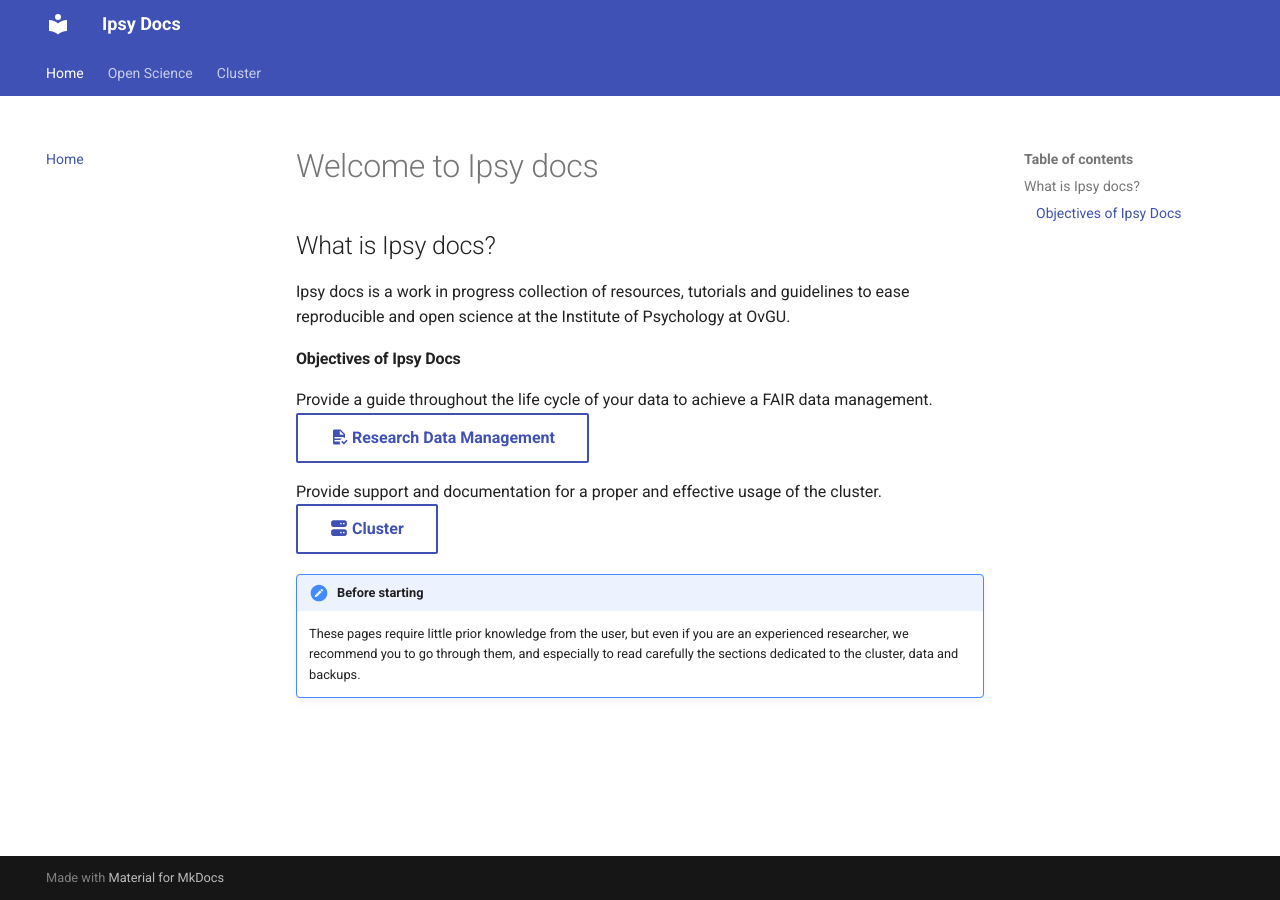
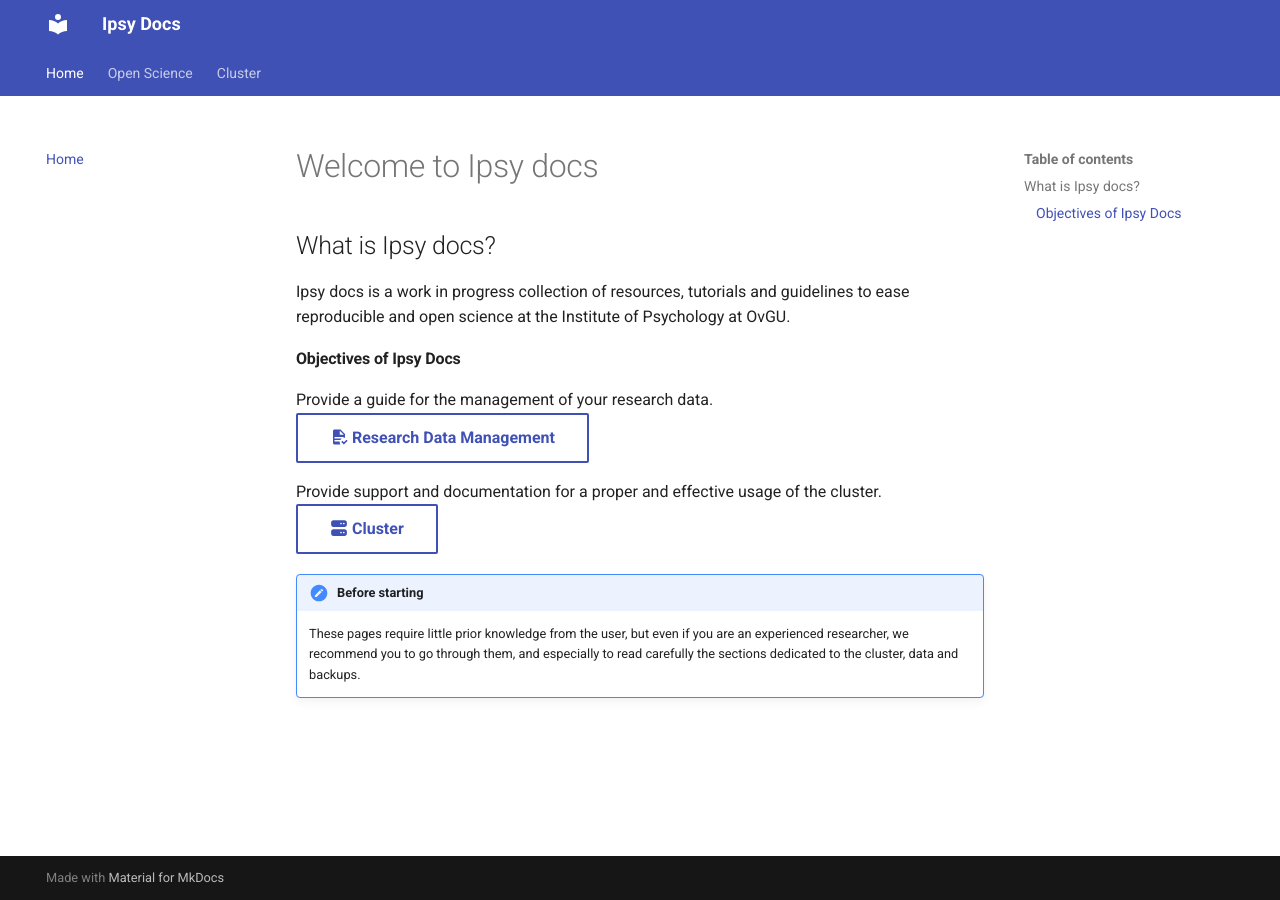
Before and after one commit to pvavra/temp-ipsy, an MkDocs documentation site: the page built from docs/index.md, in a window 1280 px wide. Built offline with MkDocs 1.6.1 and Material for MkDocs 9.7.7, drawn with Linux system fonts in a browser that asks for light colours.

Commit message:
Change Objectives

```diff
--- a/docs/index.md
+++ b/docs/index.md
@@ -6,7 +6,7 @@ Ipsy docs is a work in progress collection of resources, tutorials and guideline
 
 #### Objectives of Ipsy Docs
 
-Provide a guide throughout the life cycle of your data to achieve a FAIR data management.
+Provide a guide for the management of your research data.
 [:material-file-document-check: Research Data Management](open-science/research-data-management/getting-started/){ .md-button }
 
 Provide support and documentation for a proper and effective usage of the cluster.
```
